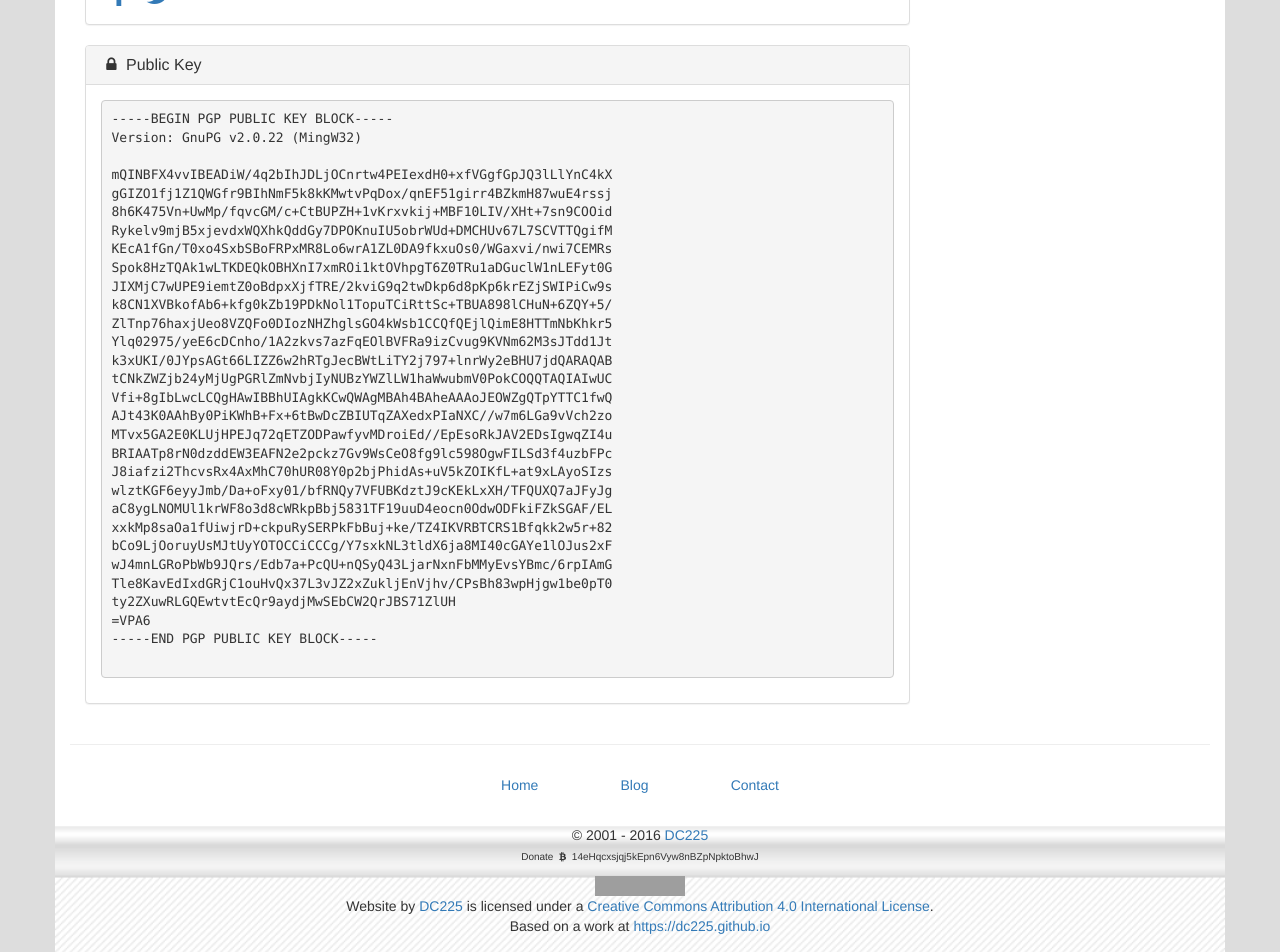
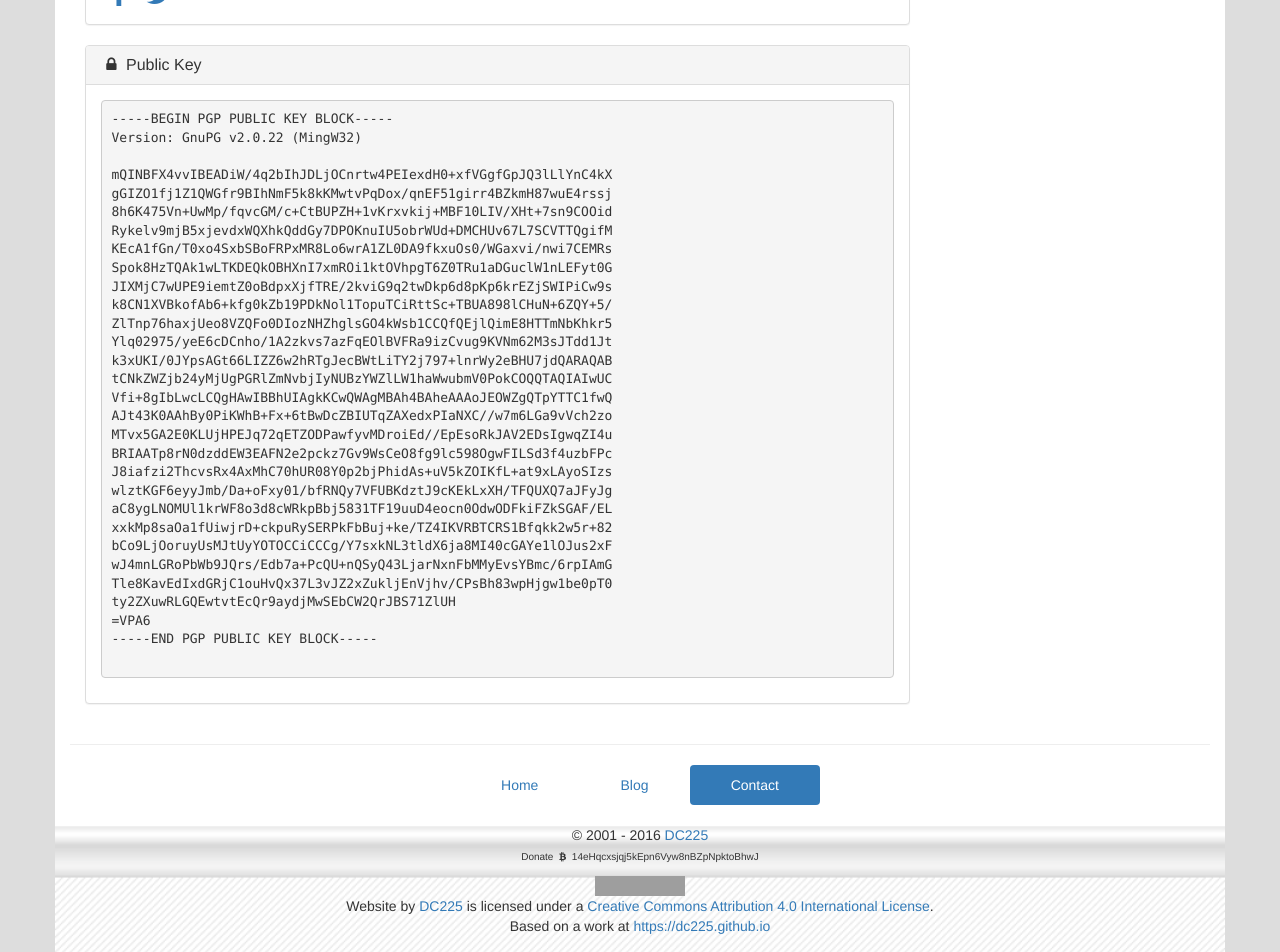
Before and after one commit to dc225/dc225.github.io, a Jekyll site: the page contact.html, which Jekyll copies as it is, in a window 1280 px wide. Shown: the part 587-1539 px from the top of the page. Built offline with Jekyll 4.4.1, drawn with Linux system fonts in a browser that asks for light colours; nearby versions of some CDN libraries; grey boxes are pictures that could not be loaded.

Commit message:
active footer nav

```diff
--- a/_includes/footer.html
+++ b/_includes/footer.html
@@ -3,7 +3,7 @@
 <div class="col-md-offset-4 col-md-4">
   <ul class="nav nav-pills nav-justified">
     <li role="presentation"><a href="/">Home</a></li>
-    <li role="presentation"><a href="/blog/">Blog</a></li>
+    <li role="presentation" class="active"><a href="/blog/">Blog</a></li>
     <li role="presentation"><a href="/contact.html">Contact</a></li>
   </ul>
 </div>
--- a/contact.html
+++ b/contact.html
@@ -167,7 +167,7 @@ ty2ZXuwRLGQEwtvtEcQr9aydjMwSEbCW2QrJBS71ZlUH
         <ul class="nav nav-pills nav-justified">
           <li role="presentation"><a href="/">Home</a></li>
           <li role="presentation"><a href="/blog/">Blog</a></li>
-          <li role="presentation"><a href="/contact.html">Contact</a></li>
+          <li role="presentation" class="active"><a href="/contact.html">Contact</a></li>
         </ul>
       </div>
 
--- a/index.html
+++ b/index.html
@@ -159,7 +159,7 @@ Talk to us: dc225@sigaint.org
 
         <div class="col-md-offset-4 col-md-4">
           <ul class="nav nav-pills nav-justified">
-            <li role="presentation"><a href="/">Home</a></li>
+            <li role="presentation" class="active"><a href="/">Home</a></li>
             <li role="presentation"><a href="/blog/">Blog</a></li>
             <li role="presentation"><a href="/contact.html">Contact</a></li>
           </ul>
```
